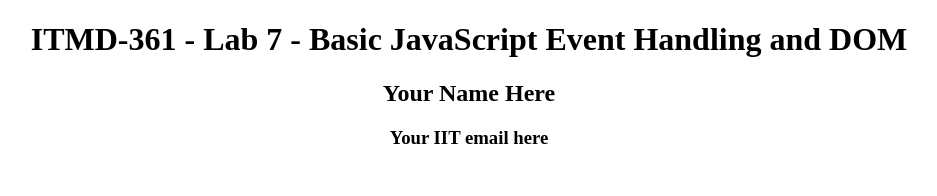
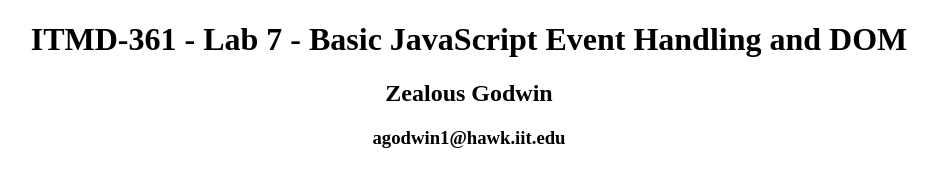
Before and after one commit to zeal0u5/lab7, a plain HTML site: page index.html in a window 1280 px wide. Shown: the top 196 px of the page, without its empty margins (171-1108 px from the left). Drawn offline with Linux system fonts and the light colour scheme.

Commit message:
added personal information

```diff
--- a/index.html
+++ b/index.html
@@ -8,8 +8,8 @@
 </head>
 <body>
   <h1 class="center">ITMD-361 - Lab 7 - Basic JavaScript Event Handling and DOM</h1>
-  <h2 class="center">Your Name Here</h2>
-  <h3 class="center">Your IIT email here</h3>
+  <h2 class="center">Zealous Godwin</h2>
+  <h3 class="center">agodwin1@hawk.iit.edu</h3>
   <div id="container">
     <input id="entryinput" type="text" name="textentry" placeholder="Enter a Message">
     <div id="entrybutton">Alert Me</div>
```
